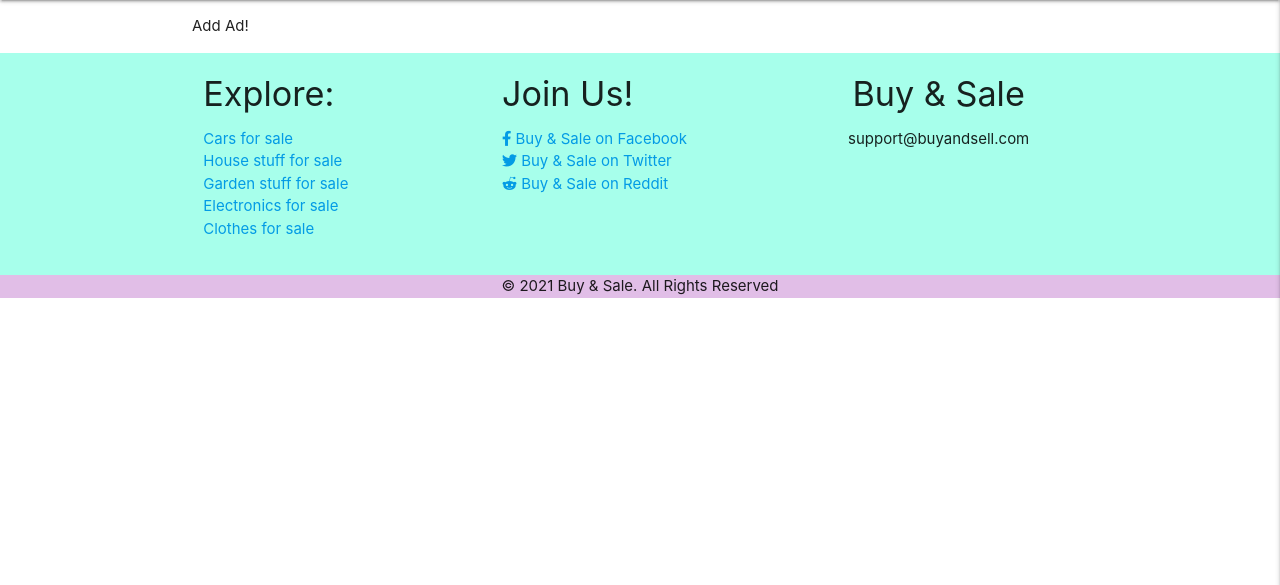
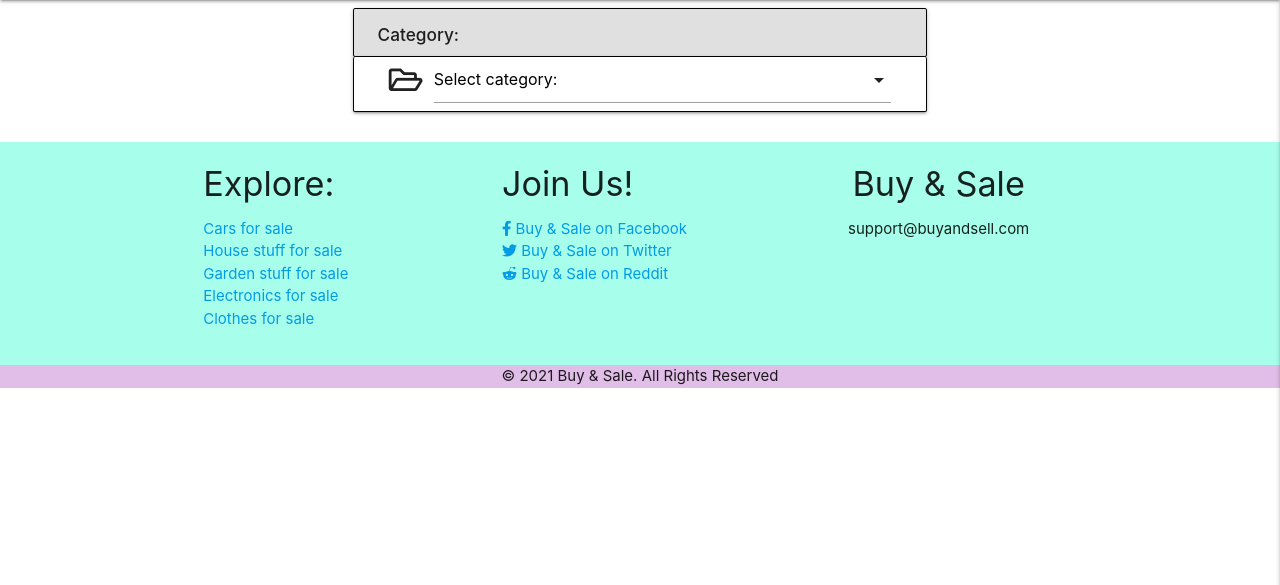
Before and after one commit to zokam1411/milestone-project-3, a Flask app: page /add_ad in a window 1280 px wide. Shown: the part 64-649 px from the top of the page. Run offline with Flask 2, Linux system fonts and the light colour scheme; some libraries are stand-ins or nearby versions.

Commit message:
Create form with category dropdown

```diff
--- a/static/css/style.css
+++ b/static/css/style.css
@@ -16,3 +16,27 @@
     height: 137px;
     background: grey;
 }
+
+/* Add ad */
+.tab-top {
+    padding-top: 5px;
+    padding-bottom: 5px;
+    border: 1px solid black;
+}
+
+.tab-bottom {
+    padding-top: 0;
+    padding-bottom: 0;
+    border-left: 1px solid black;
+    border-right: 1px solid black;
+    border-bottom: 1px solid black;
+    margin-bottom: 10px;
+}
+
+.tab-bottom .row {
+    margin: 0px;
+}
+
+.tab-bottom .row .input-field {
+    margin: 0;
+}
--- a/static/js/script.js
+++ b/static/js/script.js
@@ -2,4 +2,5 @@ $(document).ready(function(){
     $('.sidenav').sidenav({edge: 'right'})
     $(".dropdown-trigger").dropdown({coverTrigger: false});
     $('.tooltipped').tooltip();
+    $('select').formSelect();
 });
--- a/templates/add_ad.html
+++ b/templates/add_ad.html
@@ -1,4 +1,25 @@
 {% extends 'base.html' %}
 {% block content %}
-<p>Add Ad!</p>
+
+<div class="row">
+    <form class="col s12 m8 offset-m2">
+        <div class="card-panel grey lighten-2 tab-top">
+            <h6><strong>Category:</strong></h6>
+        </div>
+        <div class="card-panel tab-bottom">
+            <div class="row">
+                <div class="input-field col s12">
+                    <i class="far fa-folder-open prefix"></i>
+                    <select>
+                        <option value="" disabled selected>Select category:</option>
+                        <option value="1">Option 1</option>
+                        <option value="2">Option 2</option>
+                        <option value="3">Option 3</option>
+                    </select>
+                </div>
+            </div>
+        </div>
+    </form>
+</div>
+
 {% endblock %}
```
